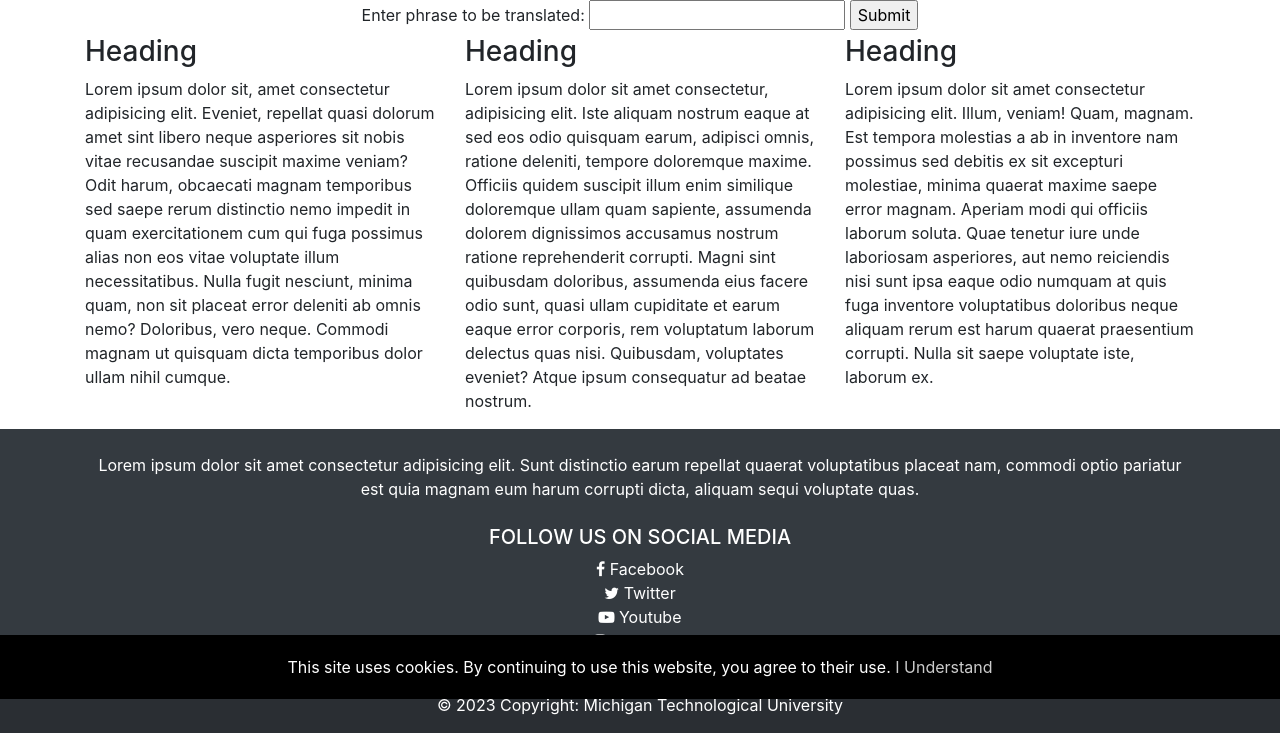
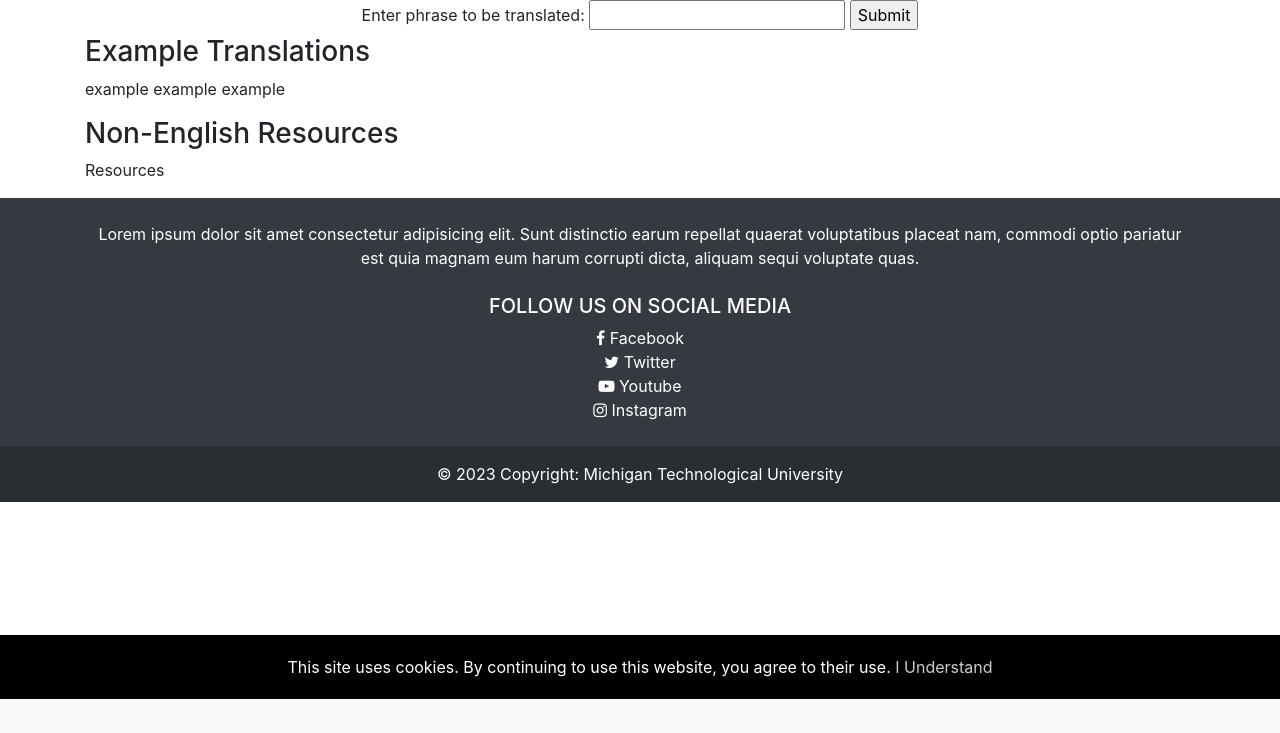
Before and after one commit to Caden-Kienitz/TSP_Team9, a Django app: page / in a window 1280 px wide. Shown: the part 101-834 px from the top of the page. After the commit the page ends 800 px from the top, so only its background shows below. Run offline with Django 4.2, Linux system fonts and the light colour scheme; some libraries are stand-ins or nearby versions.

Commit message:
Added sections to home page

```diff
--- a/app/templates/home.html
+++ b/app/templates/home.html
@@ -24,16 +24,14 @@
 </div>
   <div class="row">
     <div class="col-sm">
-      <h3>Heading</h3>
-      Lorem ipsum dolor sit, amet consectetur adipisicing elit. Eveniet, repellat quasi dolorum amet sint libero neque asperiores sit nobis vitae recusandae suscipit maxime veniam? Odit harum, obcaecati magnam temporibus sed saepe rerum distinctio nemo impedit in quam exercitationem cum qui fuga possimus alias non eos vitae voluptate illum necessitatibus. Nulla fugit nesciunt, minima quam, non sit placeat error deleniti ab omnis nemo? Doloribus, vero neque. Commodi magnam ut quisquam dicta temporibus dolor ullam nihil cumque.
+      <h3>Example Translations</h3>
+      <p>example example example</p>
     </div>
+  </div>
+  <div class="row">
     <div class="col-sm">
-      <h3>Heading</h3>
-      <p>Lorem ipsum dolor sit amet consectetur, adipisicing elit. Iste aliquam nostrum eaque at sed eos odio quisquam earum, adipisci omnis, ratione deleniti, tempore doloremque maxime. Officiis quidem suscipit illum enim similique doloremque ullam quam sapiente, assumenda dolorem dignissimos accusamus nostrum ratione reprehenderit corrupti. Magni sint quibusdam doloribus, assumenda eius facere odio sunt, quasi ullam cupiditate et earum eaque error corporis, rem voluptatum laborum delectus quas nisi. Quibusdam, voluptates eveniet? Atque ipsum consequatur ad beatae nostrum.</p>
-    </div>
-    <div class="col-sm">
-      <h3>Heading</h3>
-      <p>Lorem ipsum dolor sit amet consectetur adipisicing elit. Illum, veniam! Quam, magnam. Est tempora molestias a ab in inventore nam possimus sed debitis ex sit excepturi molestiae, minima quaerat maxime saepe error magnam. Aperiam modi qui officiis laborum soluta. Quae tenetur iure unde laboriosam asperiores, aut nemo reiciendis nisi sunt ipsa eaque odio numquam at quis fuga inventore voluptatibus doloribus neque aliquam rerum est harum quaerat praesentium corrupti. Nulla sit saepe voluptate iste, laborum ex.</p>
+      <h3>Non-English Resources</h3>
+      <p>Resources</p>
     </div>
   </div>
   </div>
```
